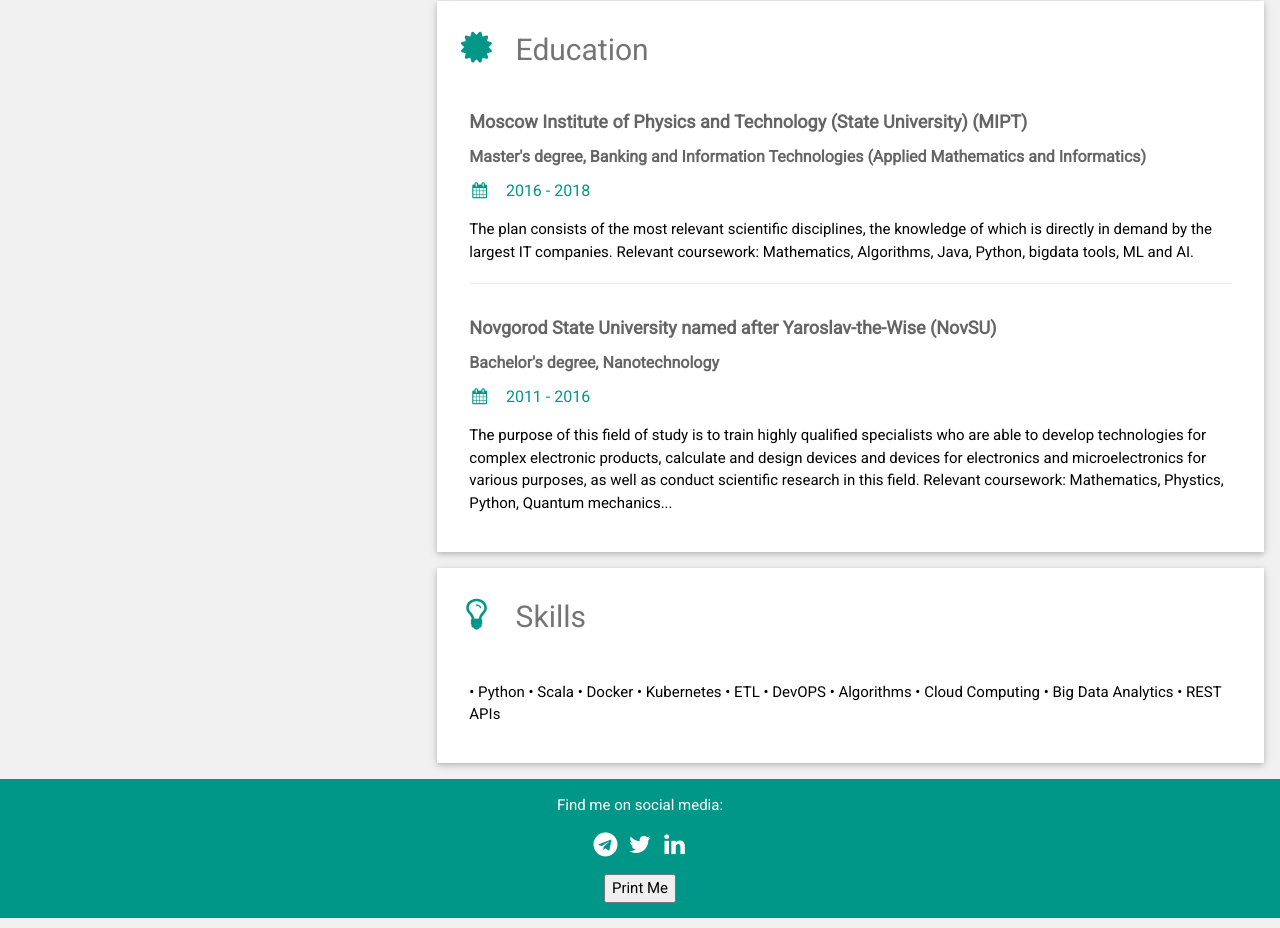
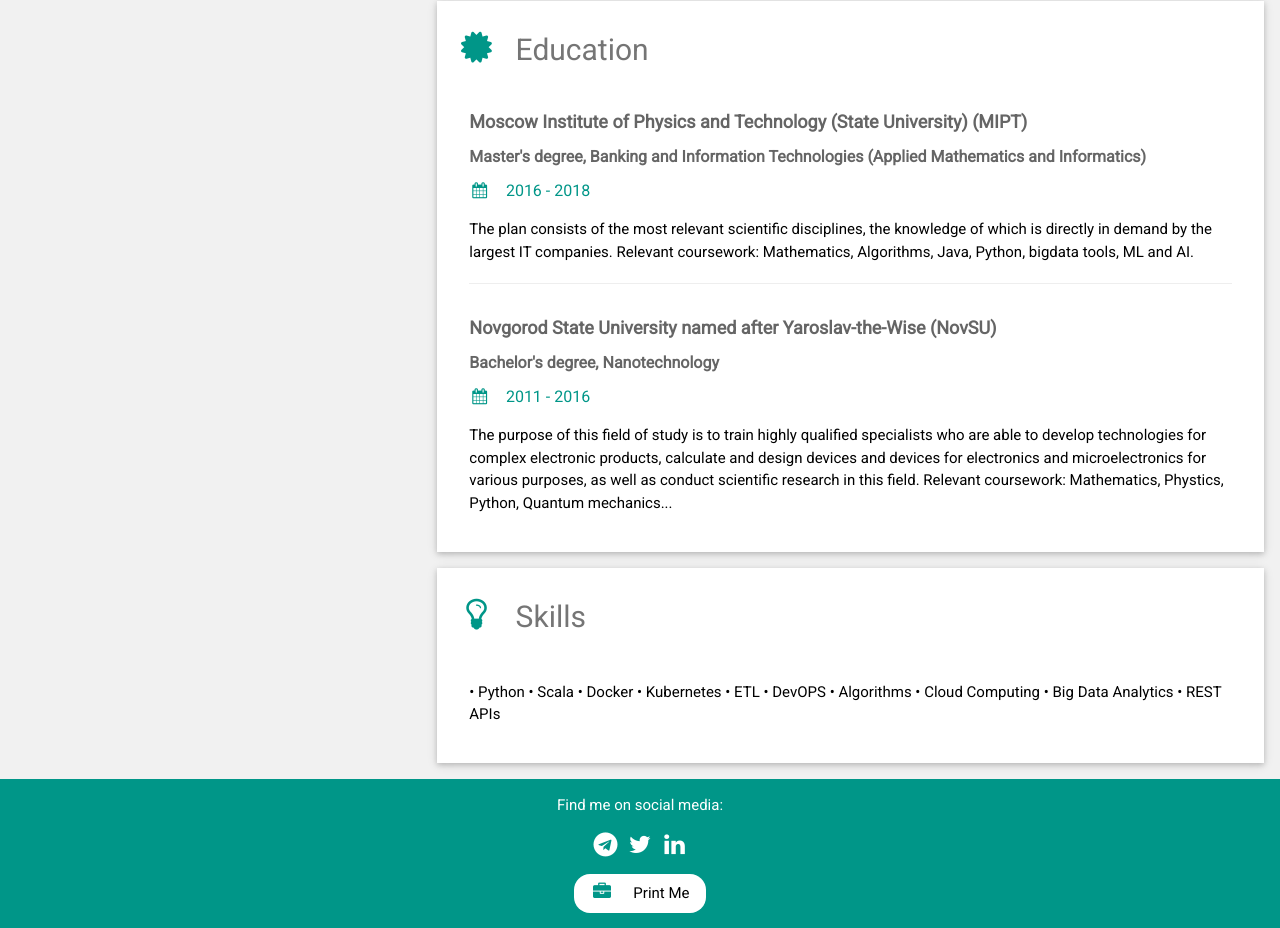
Before and after one commit to anvarknian/anvarknian.github.io, a plain HTML site: page index.html in a window 1280 px wide. Shown: the part 2992-3920 px from the top of the page. Drawn offline with nearby package versions, Linux system fonts and the light colour scheme.

Commit message:
Update index.html

```diff
--- a/index.html
+++ b/index.html
@@ -1,6 +1,6 @@
 <!DOCTYPE html>
 <html>
-<title>My Resumé</title>
+<title>Anwar Knyane's CV</title>
 <meta charset="UTF-8">
 <meta name="viewport" content="width=device-width, initial-scale=1">
 <link rel="stylesheet" href="https://www.w3schools.com/w3css/4/w3.css">
@@ -19,7 +19,7 @@
     }
 </style>
 
-<body class="w3-light-grey">
+<body class="w3-light-gray">
 
     <!-- Page Container -->
     <div class="w3-content w3-margin-top" style="max-width:1400px;">
@@ -316,11 +316,14 @@
         <i class="fa fa-telegram fa-fw w3-hover-opacity w3-xlarge" href="https://t.me/anvarknian"></i>
         <i class="fa fa-twitter fa-fw w3-hover-opacity w3-xlarge" href="https://www.linkedin.com/in/anvarknian/"></i>
         <i class="fa fa-linkedin fa-fw w3-hover-opacity w3-xlarge" href="https://twitter.com/anvarknian"></i>
+        <br>
         <p>
-            <button onclick="window.print();" class="noPrint">
+            <button class="w3-btn w3-white w3-round-xlarge" onclick="window.print();">
+                <i class="fa fa-briefcase  fa-fw w3-margin-right w3-large w3-text-teal"></i>
                 Print Me
             </button>
         </p>
+
     </footer>
 
 </body>
```
